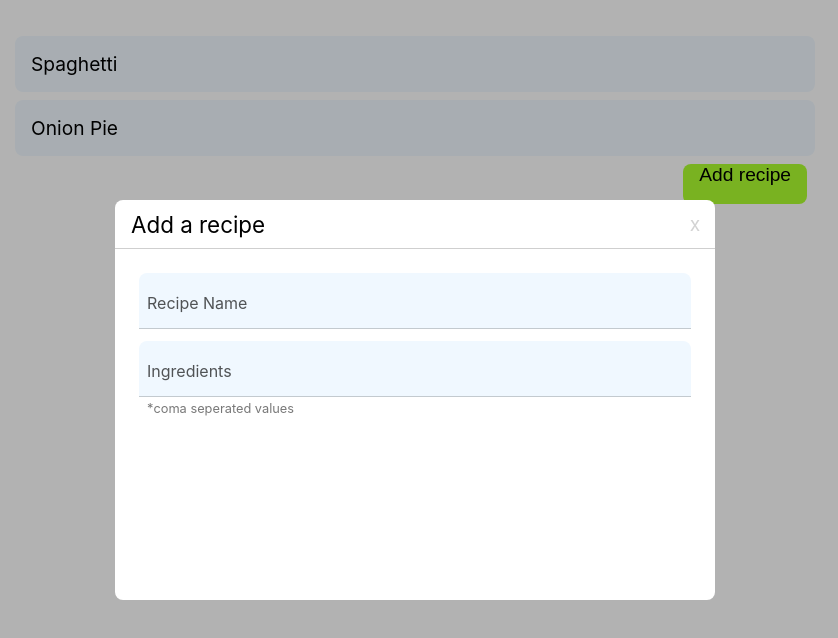
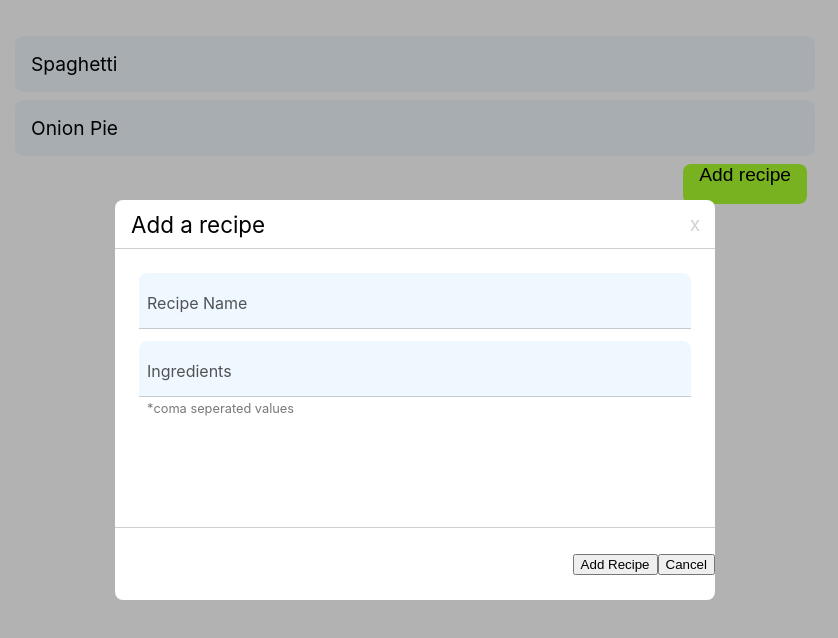
Before and after one commit to kokusGr/yummy-recipes, a React (Create React App) app: page / in a window 1280 px wide. Both pictures are taken after a click on the button "Add recipe". Shown: the top 638 px of the page, without its empty margins (225-1063 px from the left). Built offline with nearby package versions, Linux system fonts and the light colour scheme.

Commit message:
Add modal buttons container

```diff
--- a/src/App.js
+++ b/src/App.js
@@ -47,6 +47,10 @@ const App = () => {
               <div className={styles.spacer} />
               <TextField label="Ingredients" helperText="*coma seperated values"/>
             </div>
+            <div className={styles.modalButtonsContainer}>
+              <button className={styles.modalSubmitButton}>Add Recipe</button>
+              <button className={styles.modalCancelButton}>Cancel</button>
+            </div>
           </div>
         </div>
       ) : null}
--- a/src/App.module.css
+++ b/src/App.module.css
@@ -63,6 +63,8 @@
   height: 400px;
   background-color: #FFF;
   border-radius: 8px;
+  display: flex;
+  flex-direction: column;
 }
 
 .modalHeaderContainer {
@@ -92,8 +94,17 @@
 
 .modalForm {
   padding: 24px;
+  flex: 1;
 }
 
 .spacer {
   margin-top: 12px;
 }
+
+.modalButtonsContainer {
+  height: 72px;
+  display: flex;
+  justify-content: flex-end;
+  align-items: center;
+  border-top: 1px solid #00000030;
+}
```
